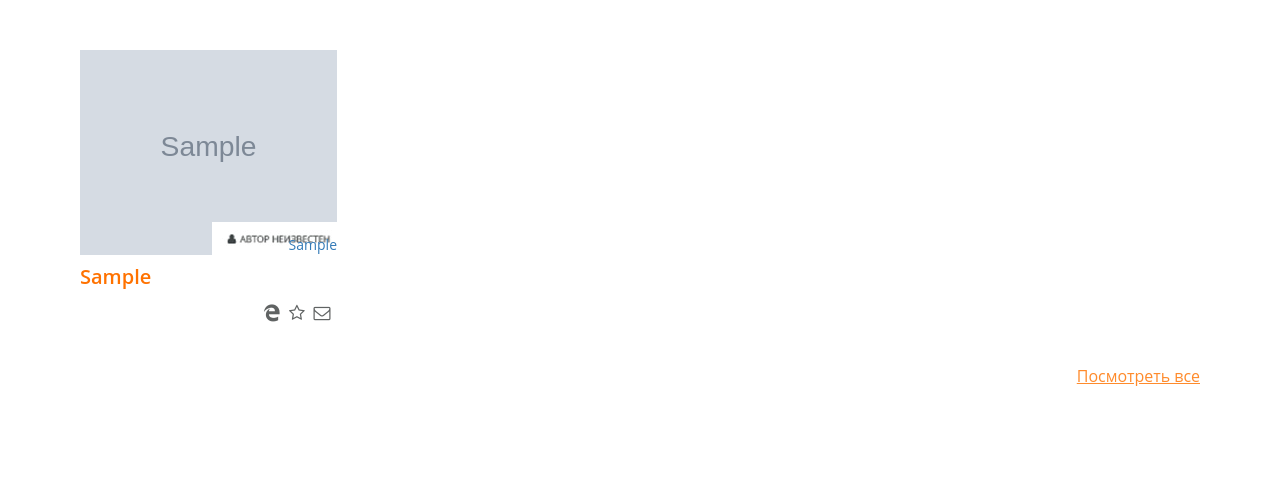
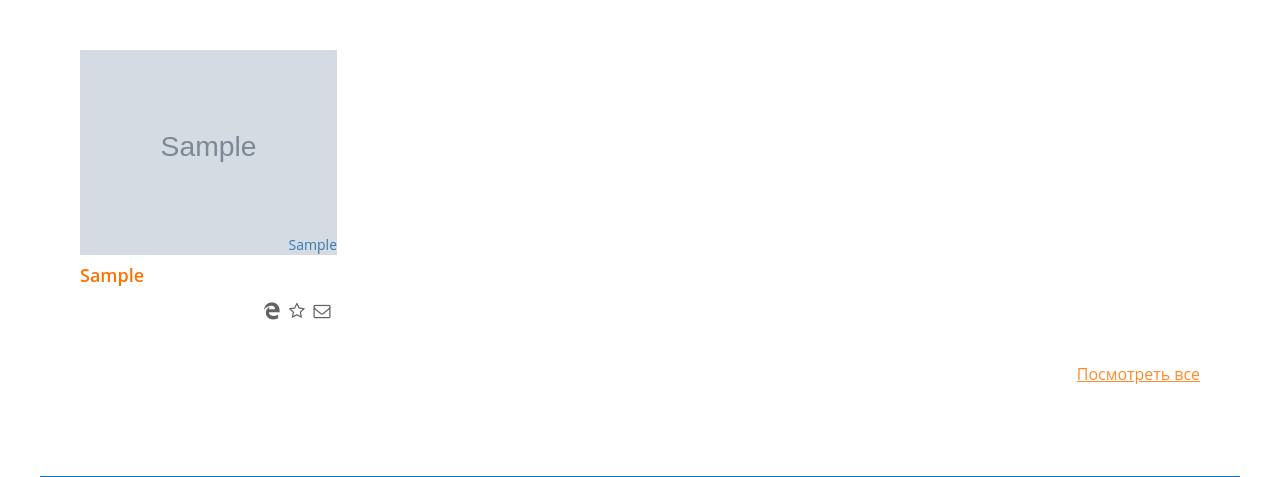
Before and after one commit to SmallLab/bfg.com, a Django app: page / in a window 1280 px wide. Shown: the part 927-1404 px from the top of the page. Run offline with Django 3.2, Linux system fonts and the light colour scheme; tables that the repository leaves empty hold one stand-in row (values such as "Sample post"); grey boxes marked "Sample" are stand-in pictures.

Commit message:
User office

```diff
--- a/bfg/static/css/style.css
+++ b/bfg/static/css/style.css
@@ -1304,7 +1304,7 @@ a.icon-primary:focus{
 
 @media (min-width: 992px) {
     .product .product-title {
-        font-size: 20px;
+        font-size: 18px;
     }
 
     .product.product-fz-23 .product-title {
--- a/bfg/templates/main.html
+++ b/bfg/templates/main.html
@@ -31,14 +31,14 @@
             {% for sentence in sentences %}
                 <div class="col-xs-7 col-sm-3">
                     <article class="product">
-                        <a href="{{ sentence.get_absolute_url }}" class="product-img-wrap">
+                        <a href="{{ sentence.get_absolute_url }}" class="product-img-wrap" title="{{ sentence.caption }}">
                                 <span class="label">
                                     <img src="{% static sentence.type_img_s %}" width="102" height="75" alt="{{ sentence.autor }}">
                                 </span>
                             <img src="{{MEDIA_URL}}{{ sentence.main_img }}" style="width: 257px; height: 205px" alt="">
-                            <span class="author">
-                                    <img src="{% static 'images/author-05-125x33.jpg' %}" width="107" height="33" alt="">
-                                </span>
+{#                                <span class="author">#}
+{#                                    <img src="{% static 'images/author-05-125x33.jpg' %}" width="107" height="33" alt="">#}
+{#                                </span>#}
                                 <span class="author">
                                     {{ sentence.autor }}
                                 </span>
```
